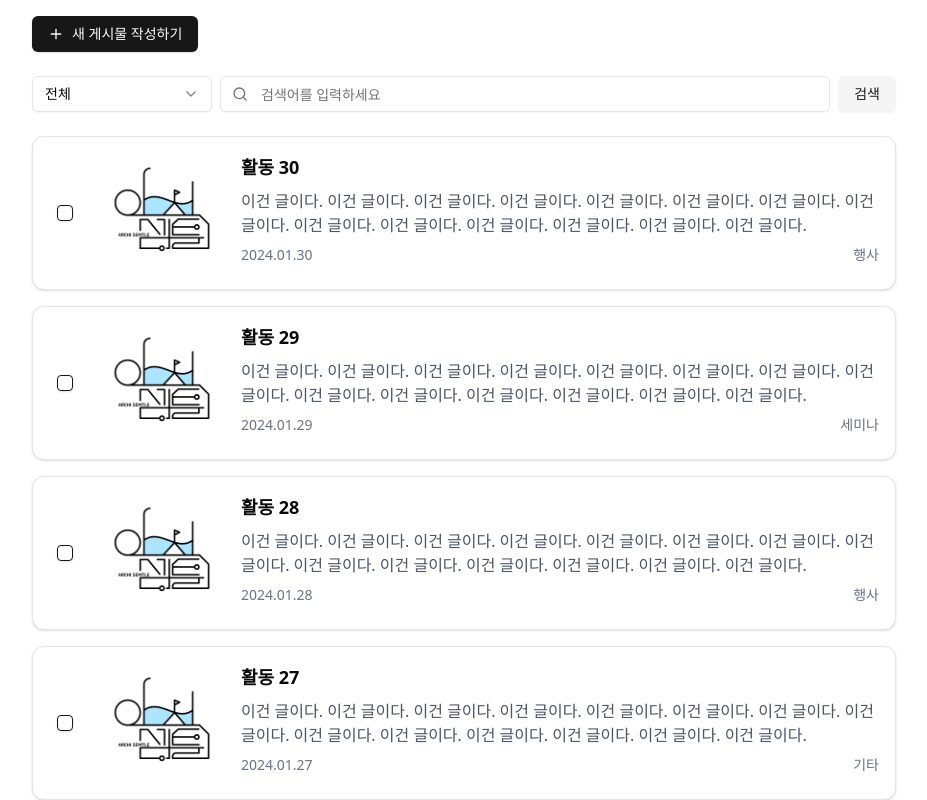
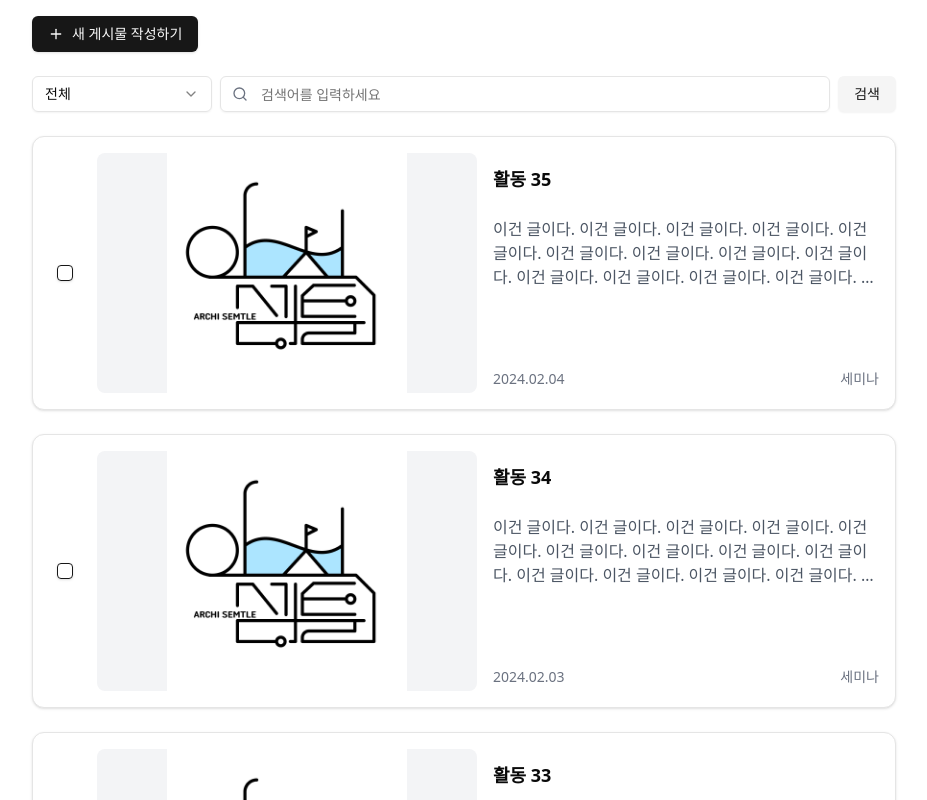
Before and after one commit to Lab-Semtle/Semtle-Web-Client, a Next.js app: page /activities in a window 1280 px wide. Shown: the top 800 px of the page, without its empty margins (176-1103 px from the left). Built offline with nearby package versions, Linux system fonts and the light colour scheme.

Commit message:
[UI]: 이미지가 더 많은 비율 차지하게 변경

```diff
--- a/src/app/activities/page.tsx
+++ b/src/app/activities/page.tsx
@@ -123,7 +123,7 @@ export default function ActivitiesPage() {
         </div>
       </div>
 
-      <div className="space-y-4">
+      <div className="space-y-6">
         {filteredActivities.map((activity) => (
           <Card key={activity.id} className="overflow-hidden">
             <CardContent className="p-0">
@@ -133,15 +133,15 @@ export default function ActivitiesPage() {
                     <Checkbox
                     checked={selectedIds.includes(activity.id)}
                     onCheckedChange={() => handleSelect(activity.id)}
-                    className="ml-2 mr-4"
+                    className="ml-2 mr-2"
                   />
                 </div>
-                <div className="w-[120px] h-[120px] bg-gray-100 rounded-lg overflow-hidden flex-shrink-0">
-                  <img src={activity.image || "/placeholder.svg"} alt="" className="w-full h-full object-cover" />
+                <div className="w-[380px] h-[240px] bg-gray-100 rounded-lg overflow-hidden flex-shrink-0">
+                  <img src={activity.image || "/placeholder.svg"} alt="" className="w-full h-full object-contain" />
                 </div>
                 <div className="flex-1 min-w-0">
-                  <h3 className="text-lg font-semibold mb-2">{activity.title}</h3>
-                  <p className="text-gray-600 mb-2 line-clamp-2">{activity.content}</p>
+                  <h3 className="text-lg font-semibold mb-6 mt-3">{activity.title}</h3>
+                  <p className="text-gray-600 mb-20 line-clamp-3">{activity.content}</p>
                   <div className="flex justify-between items-center">
                     <span className="text-sm text-gray-500">{format(new Date(activity.date), "yyyy.MM.dd")}</span>
                     <span className="text-sm text-gray-500">{activity.category}</span>
```
